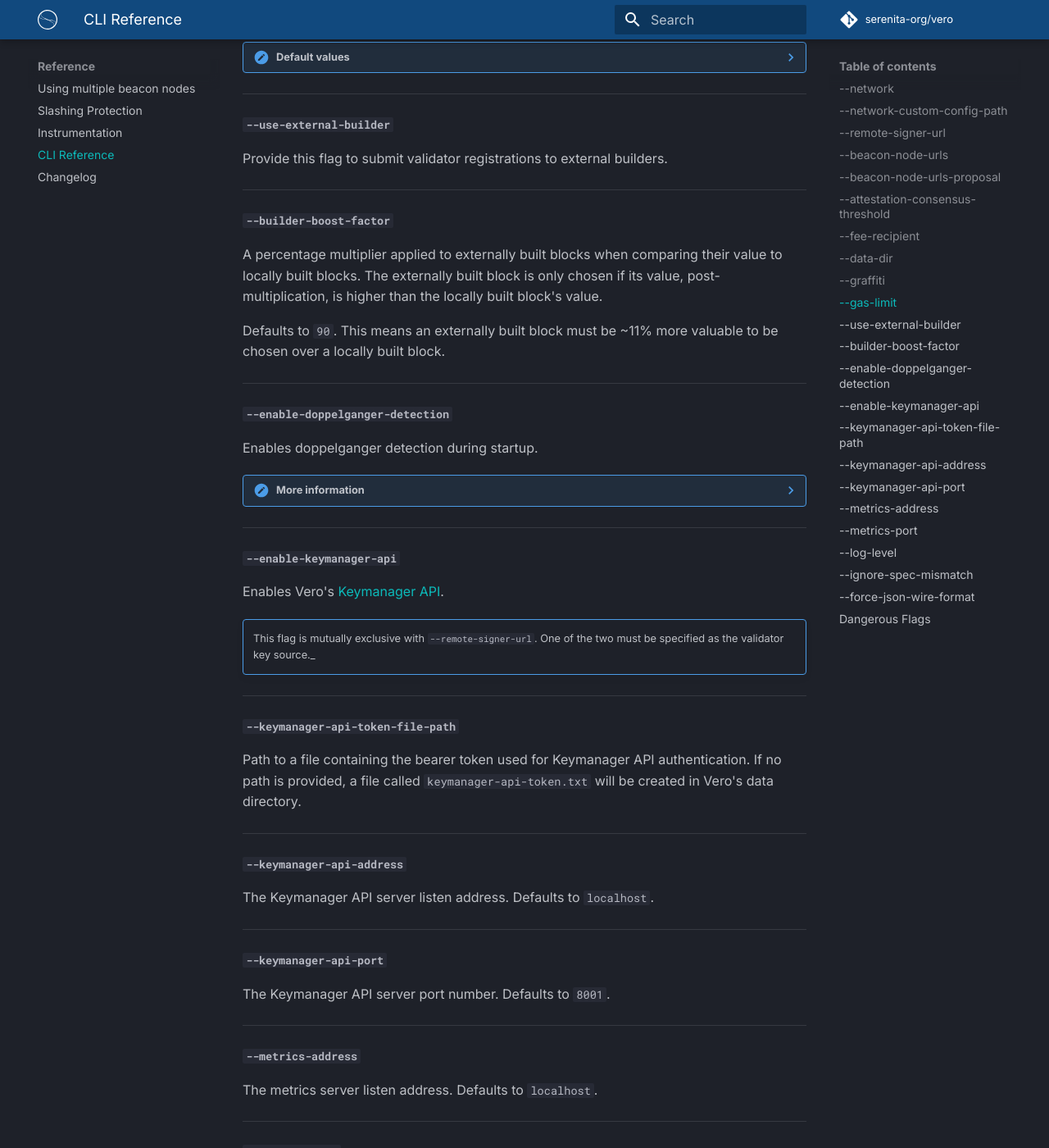
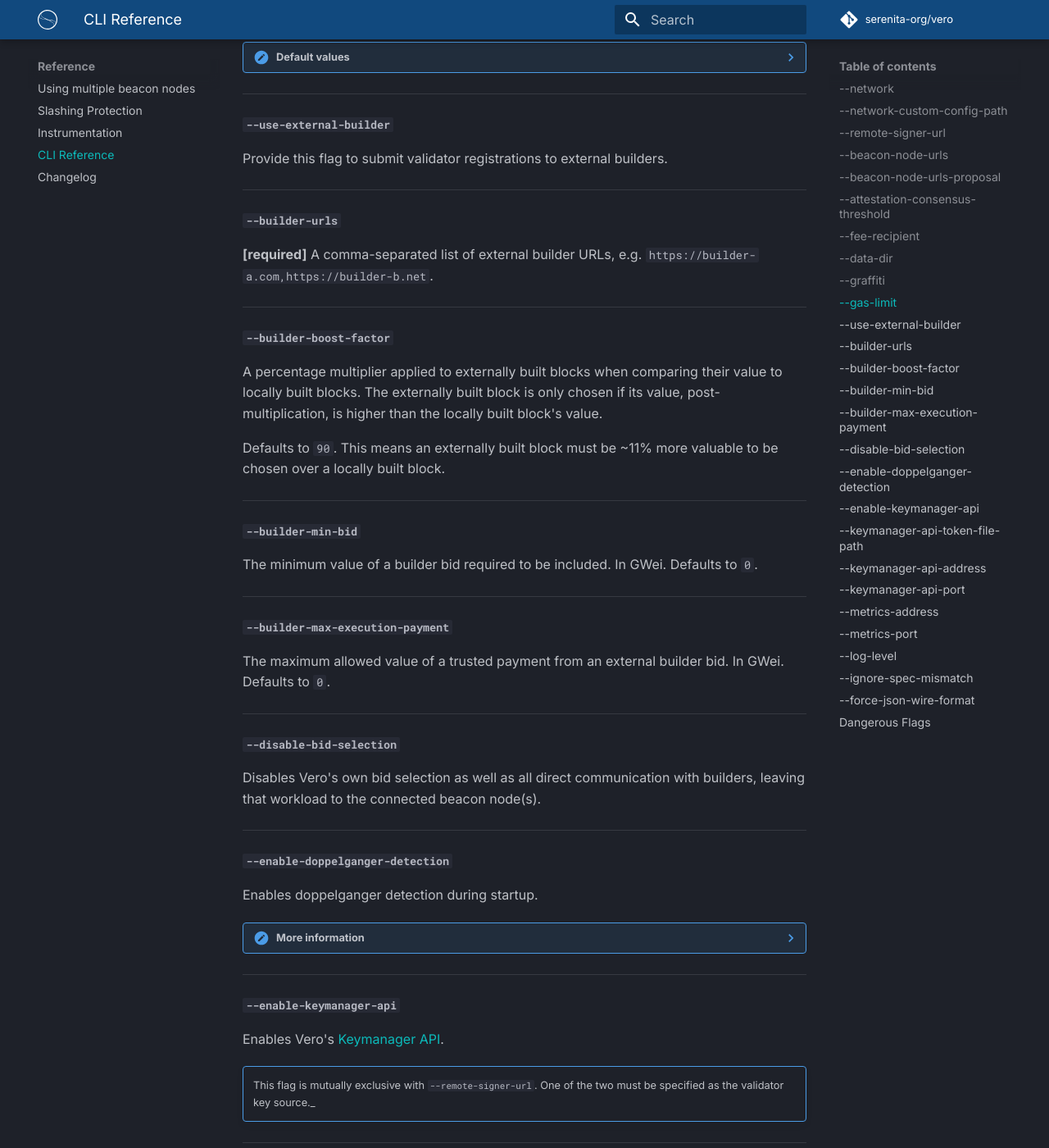
Before and after one commit to serenita-org/vero, an MkDocs documentation site: the page built from docs/docs/reference/cli_reference.md, in a window 1280 px wide and 1400 px high, scrolled down 2045 px. Shown: the whole window at 82% size. Built offline with MkDocs 1.6.1 and Material for MkDocs 9.7.7, drawn with Linux system fonts in a browser that asks for light colours; plug-ins that fetch from the network failed and are left out; comment, search, counter and statistics services are not loaded.

```diff
--- a/docs/docs/reference/cli_reference.md
+++ b/docs/docs/reference/cli_reference.md
@@ -132,6 +132,11 @@ ___
 Provide this flag to submit validator registrations to external builders.
 ___
 
+#### `--builder-urls`
+
+**[required]** A comma-separated list of external builder URLs, e.g. `https://builder-a.com,https://builder-b.net`.
+___
+
 #### `--builder-boost-factor`
 
 A percentage multiplier applied to externally built blocks when comparing their value
@@ -140,6 +145,24 @@ post-multiplication, is higher than the locally built block's value.
 
 Defaults to `90`. This means an externally built block must be
 ~11% more valuable to be chosen over a locally built block.
+___
+
+#### `--builder-min-bid`
+
+The minimum value of a builder bid required to be included. In GWei.
+Defaults to `0`.
+___
+
+#### `--builder-max-execution-payment`
+
+The maximum allowed value of a trusted payment from an external builder bid.
+In GWei. Defaults to `0`.
+___
+
+#### `--disable-bid-selection`
+
+Disables Vero's own bid selection as well as all direct communication
+with builders, leaving that workload to the connected beacon node(s).
 ___
 
 #### `--enable-doppelganger-detection`
```
Also changed, not shown: docs/docs/reference/changelog.md (+4 -0 lines).
